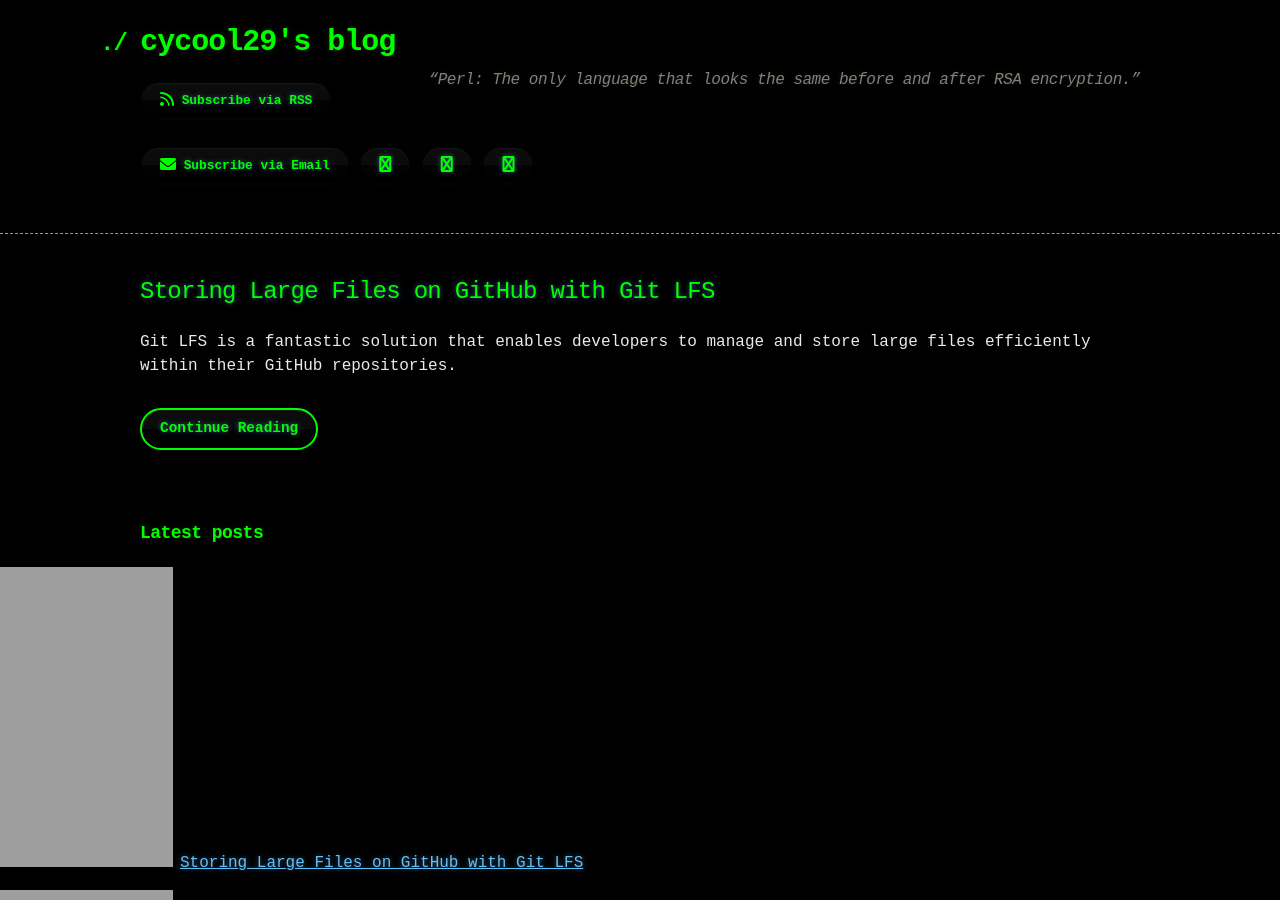
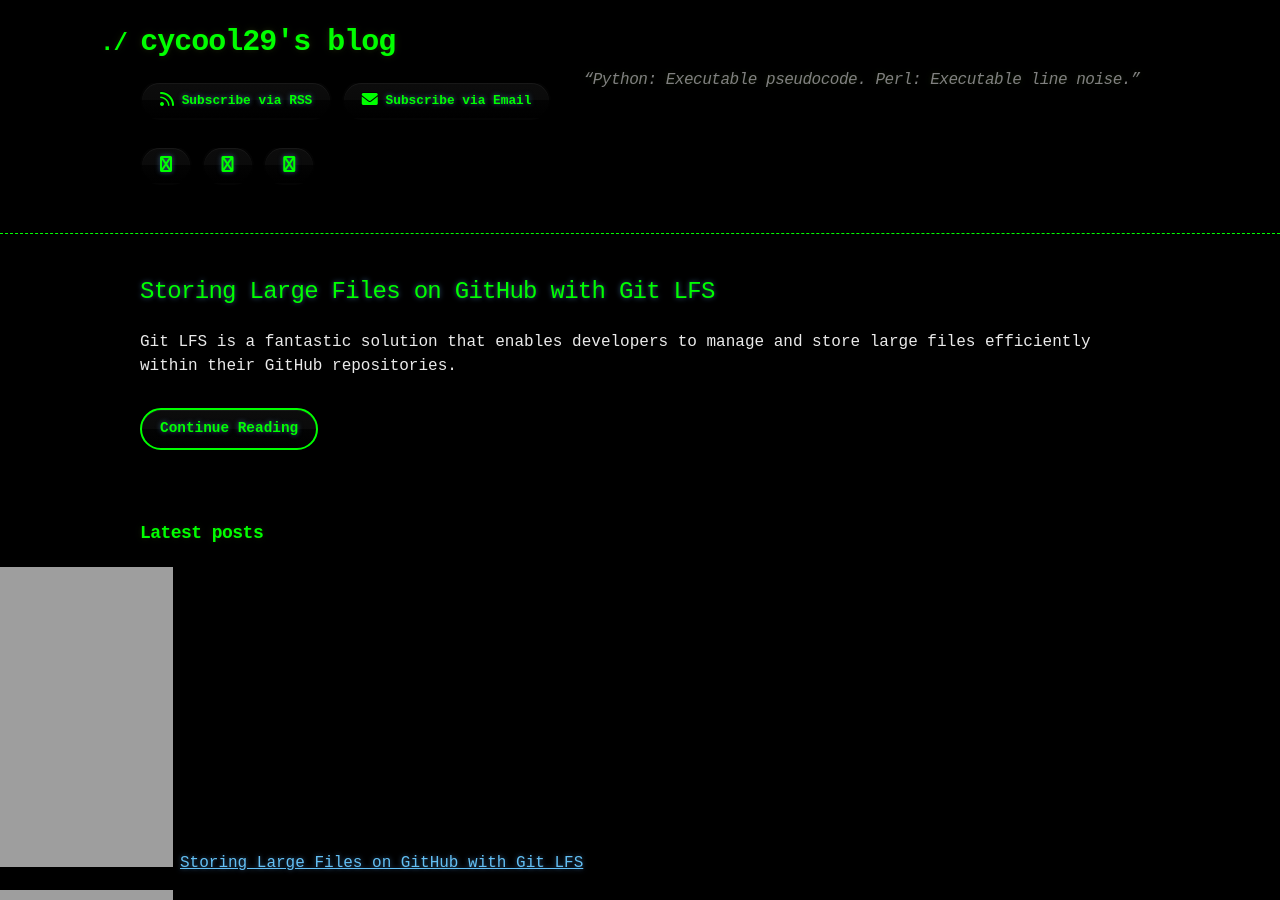
Before and after one commit to cycool29/cycool29.github.io, a Jekyll site: the page built from index.md, in a window 1280 px wide and 900 px high. Built offline with Jekyll 4.4.1, drawn with Linux system fonts in a browser that asks for light colours; a style sheet for code colours, icons or effects is not loaded.

Commit message:
Update quotes

```diff
--- a/_config.yml
+++ b/_config.yml
@@ -1,5 +1,5 @@
 title: cycool29's blog
-description: "“Perl: The only language that looks the same before and after RSA encryption.” "
+description: "“Python: Executable pseudocode. Perl: Executable line noise.” "
 bio: A high school student. Intermediate in Python, Git, Bash. Learning JavaScript. He/Him. "
 author: cycool29
 url: https://cycool29.github.io
```
